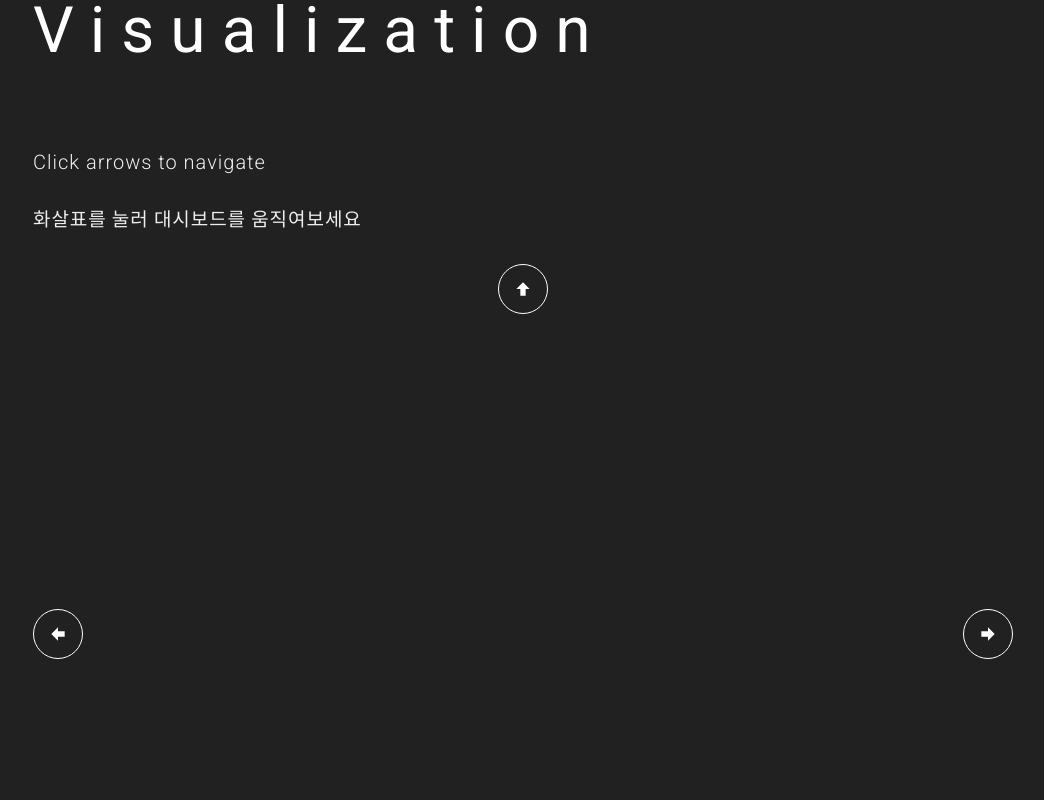
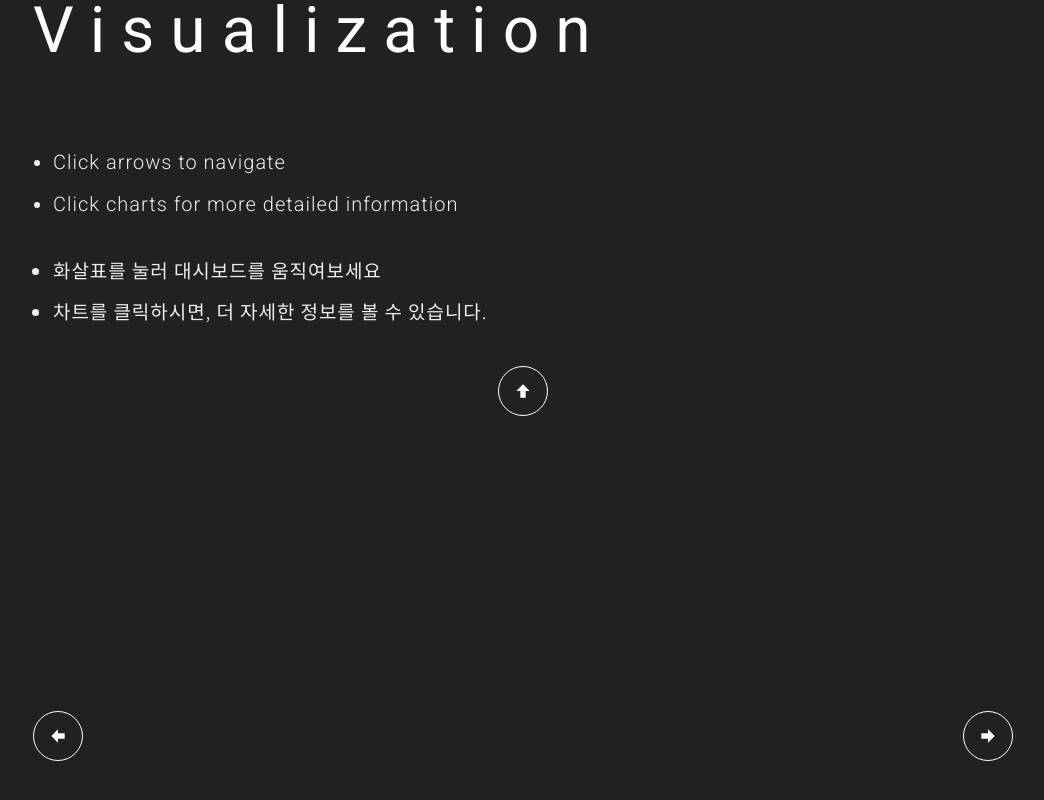
Before and after one commit to Aete/population-garden, a React (Vite) app: page / in a window 1280 px wide. Shown: the part 2957-3757 px from the top of the page, without its empty margins (117-1161 px from the left). Built offline with nearby package versions, Linux system fonts and the light colour scheme.

Commit message:
update the dashboard's text

```diff
--- a/src/components/Dashboard/Dashboard.tsx
+++ b/src/components/Dashboard/Dashboard.tsx
@@ -3,7 +3,7 @@ import styled from "styled-components";
 
 import Graph from "./Graph";
 import { tablet } from "../../utils/style";
-import { ChapterText, ChapterTextKR, ChapterTitle } from "../common/text";
+import { ChapterTextUL, ChapterTextULKR, ChapterTitle } from "../common/text";
 
 export interface Position {
   x: number;
@@ -133,8 +133,15 @@ export default function Dashboard(): JSX.Element {
       <ChapterTitle style={{ letterSpacing: "0.25em" }}>
         Visualization
       </ChapterTitle>
-      <ChapterText>Click arrows to navigate</ChapterText>
-      <ChapterTextKR>화살표를 눌러 대시보드를 움직여보세요</ChapterTextKR>
+      <ChapterTextUL>
+        <li>Click arrows to navigate</li>
+        <li>Click charts for more detailed information</li>
+      </ChapterTextUL>
+      <ChapterTextULKR>
+        <li>화살표를 눌러 대시보드를 움직여보세요</li>
+        <li>차트를 클릭하시면, 더 자세한 정보를 볼 수 있습니다.</li>
+      </ChapterTextULKR>
+
       <Container>
         <TopButton onClick={() => handleMove(0, 1)}>
           <svg viewBox="0 0 24 24">
```
